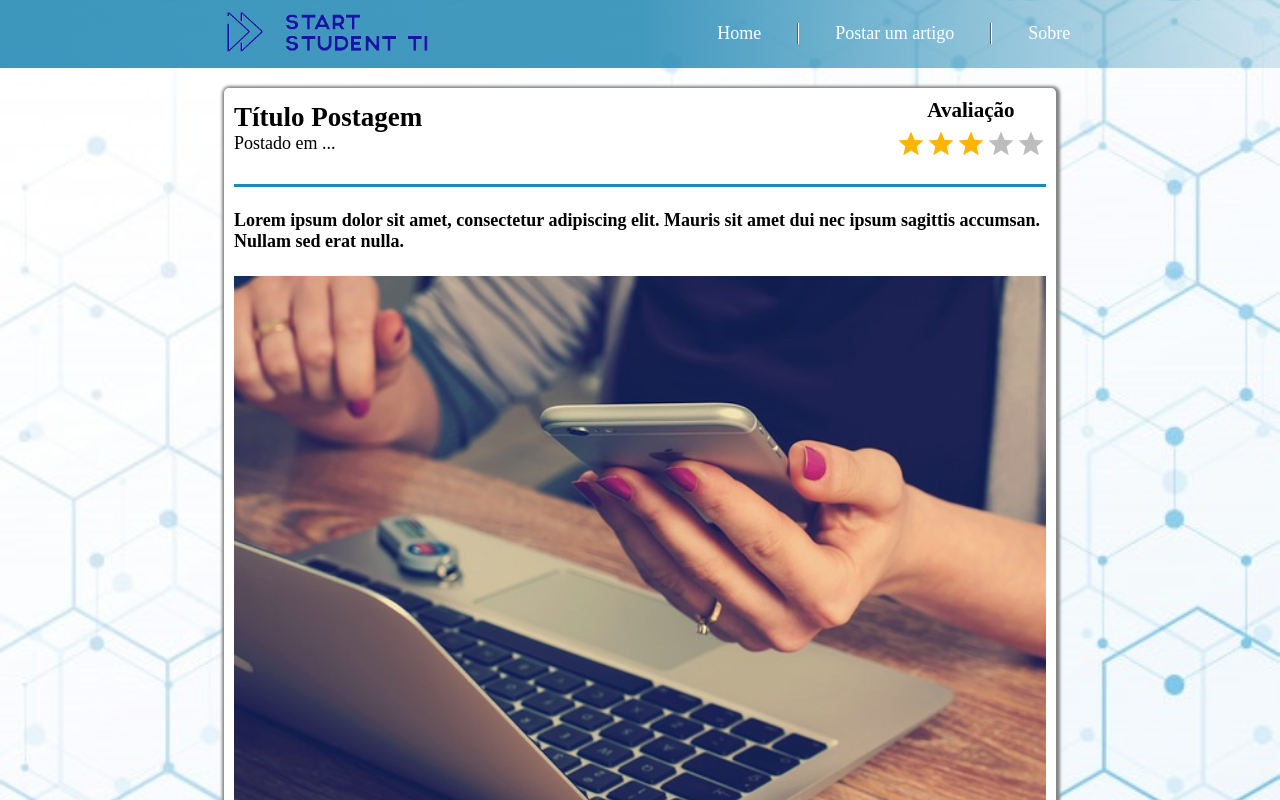
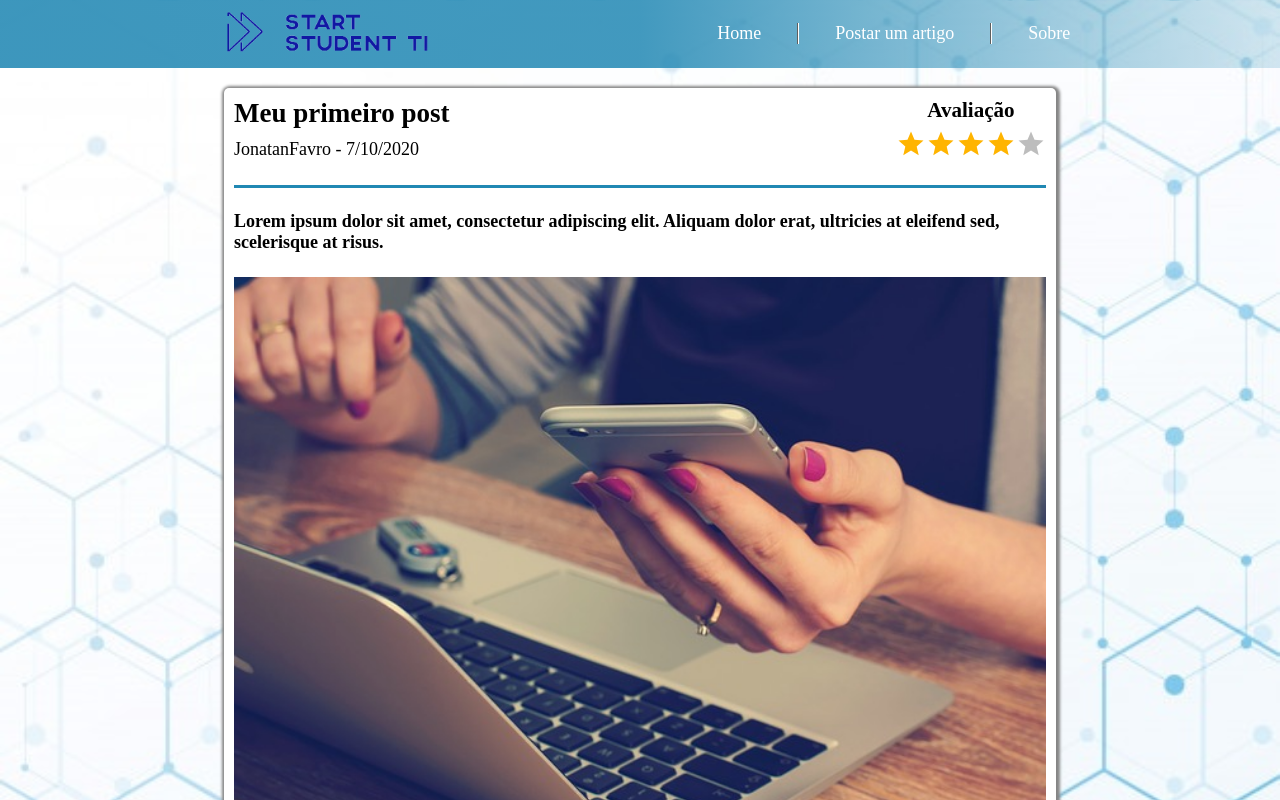
Before and after one commit to RaphaelOliveiraMoura/trabalho-sistemas-computacionais-una, a React (Create React App) app in the folder frontend/: page /articlePage in a window 1280 px wide. Shown: the top 800 px of the page. Built offline with nearby package versions, Linux system fonts and the light colour scheme.

Commit message:
Add functions to mount pages

```diff
--- a/frontend/src/articlePage.js
+++ b/frontend/src/articlePage.js
@@ -1,4 +1,4 @@
-import React from 'react';
+import React, { useState } from 'react';
 import ArticleContainer from './components/articleContainer';
 import ArticleBody from './components/articleBody';
 import ArticleFooter from './components/articleFooter';
@@ -8,15 +8,36 @@ import Footer from './components/footer';
 import Header from './components/header';
 
 export default function ArticlePage() {
+    const [article, setArticle] = useState("");
+    function mountArticle() {
+        //const articleRequest = await fetch();
+        //const articleResponse = await articleRequest.json();
+
+        const articleResponse = [
+            {
+                id: 1,
+                title: "Meu primeiro post",
+                autor: "JonatanFavro",
+                postDate: "2020-10-07T21:38:06.932Z",
+                rating: 4.3,
+                description: "Lorem ipsum dolor sit amet, consectetur adipiscing elit. Aliquam dolor erat, ultricies at eleifend sed, scelerisque at risus.",
+                articleBody: `Lorem ipsum dolor sit amet, consectetur adipiscing elit. Cras id odio tempus, dictum mi vel, condimentum ante. Aenean venenatis ligula a nulla auctor, sed semper quam egestas. Suspendisse non aliquet quam. Phasellus et est consectetur, pretium justo sed, feugiat lectus. Duis gravida risus justo, at posuere urna mollis id. Phasellus consectetur, tortor vitae pretium pulvinar, erat sem aliquet arcu, vel efficitur elit sem sed neque. Phasellus aliquet vulputate nunc ut rutrum. Quisque massa dolor, mattis vitae urna et, suscipit posuere libero. Aenean convallis risus varius vulputate commodo.
+                Lorem ipsum dolor sit amet, consectetur adipiscing elit. Cras id odio tempus, dictum mi vel, condimentum ante. Aenean venenatis ligula a nulla auctor, sed semper quam egestas. Suspendisse non aliquet quam. Phasellus et est consectetur, pretium justo sed, feugiat lectus. Duis gravida risus justo, at posuere urna mollis id. Phasellus consectetur, tortor vitae pretium pulvinar, erat sem aliquet arcu, vel efficitur elit sem sed neque. Phasellus aliquet vulputate nunc ut rutrum. Quisque massa dolor, mattis vitae urna et, suscipit posuere libero. Aenean convallis risus varius vulputate commodo.
+                Lorem ipsum dolor sit amet, consectetur adipiscing elit. Cras id odio tempus, dictum mi vel, condimentum ante. Aenean venenatis ligula a nulla auctor, sed semper quam egestas. Suspendisse non aliquet quam. Phasellus et est consectetur, pretium justo sed, feugiat lectus. Duis gravida risus justo, at posuere urna mollis id. Phasellus consectetur, tortor vitae pretium pulvinar, erat sem aliquet arcu, vel efficitur elit sem sed neque. Phasellus aliquet vulputate nunc ut rutrum. Quisque massa dolor, mattis vitae urna et, suscipit posuere libero. Aenean convallis risus varius vulputate commodo.
+                Lorem ipsum dolor sit amet, consectetur adipiscing elit. Cras id odio tempus, dictum mi vel, condimentum ante. Aenean venenatis ligula a nulla auctor, sed semper quam egestas. Suspendisse non aliquet quam. Phasellus et est consectetur, pretium justo sed, feugiat lectus. Duis gravida risus justo, at posuere urna mollis id. Phasellus consectetur, tortor vitae pretium pulvinar, erat sem aliquet arcu, vel efficitur elit sem sed neque. Phasellus aliquet vulputate nunc ut rutrum. Quisque massa dolor, mattis vitae urna et, suscipit posuere libero. Aenean convallis risus varius vulputate commodo.`
+            }
+        ];
+
+        setArticle(articleResponse);
+    }
+
     return (
         <>
             <Header />
             <Container>
-                <ArticleContainer>
-                    <ArticleHeader />
-                    <ArticleBody />
-                    <ArticleFooter />
-                </ArticleContainer>
+                {
+                    !article ? mountArticle() : article.map(atual => <ArticleContainer key={atual.id}><ArticleHeader post={atual} /><ArticleBody post={atual} /><ArticleFooter post={atual} /></ArticleContainer>)
+                }
             </Container>
             <Footer />
         </>
--- a/frontend/src/components/articleBody.js
+++ b/frontend/src/components/articleBody.js
@@ -2,60 +2,16 @@ import React from 'react';
 import ExampleImg from './../img/post-img.jpg';
 
 
-export default function ArticleBody() {
+export default function ArticleBody({ post }) {
+    const { description, articleBody } = post;
     return (
         <>
             <div className="article-body">
                 <h4 id="description">
-                    Lorem ipsum dolor sit amet, consectetur adipiscing elit.
-                    Mauris sit amet dui nec ipsum sagittis accumsan. Nullam sed erat nulla.
+                    {description}
                 </h4>
                 <img src={ExampleImg} alt="Capa da postagem" />
-
-                <p>
-                    Lorem ipsum dolor sit amet, consectetur adipiscing elit.
-                    Cras id odio tempus, dictum mi vel, condimentum ante.
-                    Aenean venenatis ligula a nulla auctor, sed semper quam egestas.
-                    Suspendisse non aliquet quam. Phasellus et est consectetur, pretium justo sed, feugiat lectus.
-                    Duis gravida risus justo, at posuere urna mollis id.
-                    Phasellus consectetur, tortor vitae pretium pulvinar, erat sem aliquet arcu, vel efficitur elit sem sed neque.
-                    Phasellus aliquet vulputate nunc ut rutrum.
-                    Quisque massa dolor, mattis vitae urna et, suscipit posuere libero.
-                    Aenean convallis risus varius vulputate commodo.
-                </p>
-                <p>
-                    Lorem ipsum dolor sit amet, consectetur adipiscing elit.
-                    Cras id odio tempus, dictum mi vel, condimentum ante.
-                    Aenean venenatis ligula a nulla auctor, sed semper quam egestas.
-                    Suspendisse non aliquet quam. Phasellus et est consectetur, pretium justo sed, feugiat lectus.
-                    Duis gravida risus justo, at posuere urna mollis id.
-                    Phasellus consectetur, tortor vitae pretium pulvinar, erat sem aliquet arcu, vel efficitur elit sem sed neque.
-                    Phasellus aliquet vulputate nunc ut rutrum.
-                    Quisque massa dolor, mattis vitae urna et, suscipit posuere libero.
-                    Aenean convallis risus varius vulputate commodo.
-                </p>
-                <p>
-                    Lorem ipsum dolor sit amet, consectetur adipiscing elit.
-                    Cras id odio tempus, dictum mi vel, condimentum ante.
-                    Aenean venenatis ligula a nulla auctor, sed semper quam egestas.
-                    Suspendisse non aliquet quam. Phasellus et est consectetur, pretium justo sed, feugiat lectus.
-                    Duis gravida risus justo, at posuere urna mollis id.
-                    Phasellus consectetur, tortor vitae pretium pulvinar, erat sem aliquet arcu, vel efficitur elit sem sed neque.
-                    Phasellus aliquet vulputate nunc ut rutrum.
-                    Quisque massa dolor, mattis vitae urna et, suscipit posuere libero.
-                    Aenean convallis risus varius vulputate commodo.
-                </p>
-                <p>
-                    Lorem ipsum dolor sit amet, consectetur adipiscing elit.
-                    Cras id odio tempus, dictum mi vel, condimentum ante.
-                    Aenean venenatis ligula a nulla auctor, sed semper quam egestas.
-                    Suspendisse non aliquet quam. Phasellus et est consectetur, pretium justo sed, feugiat lectus.
-                    Duis gravida risus justo, at posuere urna mollis id.
-                    Phasellus consectetur, tortor vitae pretium pulvinar, erat sem aliquet arcu, vel efficitur elit sem sed neque.
-                    Phasellus aliquet vulputate nunc ut rutrum.
-                    Quisque massa dolor, mattis vitae urna et, suscipit posuere libero.
-                    Aenean convallis risus varius vulputate commodo.
-                </p>
+                {articleBody.split(/\n/g).map((atual, i) => <p key={i}>{atual}</p>)}
             </div>
         </>
     )
--- a/frontend/src/components/articleHeader.js
+++ b/frontend/src/components/articleHeader.js
@@ -1,17 +1,18 @@
 import React from 'react';
 import Rating from '@material-ui/lab/Rating';
 
-export default function ArticleHeader() {
+export default function ArticleHeader({ post }) {
+    const { title, autor, postDate, rating } = post;
     return (
         <>
             <div className="article-header">
                 <div className="article-title">
-                    <h1>Título Postagem</h1>
-                    <span>Postado em ...</span>
+                    <h1>{title}</h1>
+                    <span>{autor} - {new Date(postDate).getDate()}/{new Date(postDate).getMonth() + 1}/{new Date(postDate).getFullYear()}</span>
                 </div>
                 <div className="rating">
                     <h3>Avaliação</h3>
-                    <Rating name="avaliacao" size="large" readOnly value={3} />
+                    <Rating name="avaliacao" size="large" readOnly value={rating} />
                 </div>
             </div>
         </>
--- a/frontend/src/createArticlePage.js
+++ b/frontend/src/createArticlePage.js
@@ -7,7 +7,6 @@ export default function CreateArticle() {
     const article = {}
     function sendArticle() {
         const { title, description, articleBody } = article;
-        const date = new Date();
         if (!title || !description || !articleBody) {
             return alert("Todos os campos devem ser preenchidos");
         };
--- a/frontend/src/css/style.css
+++ b/frontend/src/css/style.css
@@ -195,6 +195,11 @@ footer{
     margin-bottom: 25px;
 }
 
+.article-header .article-title > span{
+    display: block;
+    margin: 10px 0 0 0;
+}
+
 .article-body{
     display: flex;
     flex-direction: column;
```
